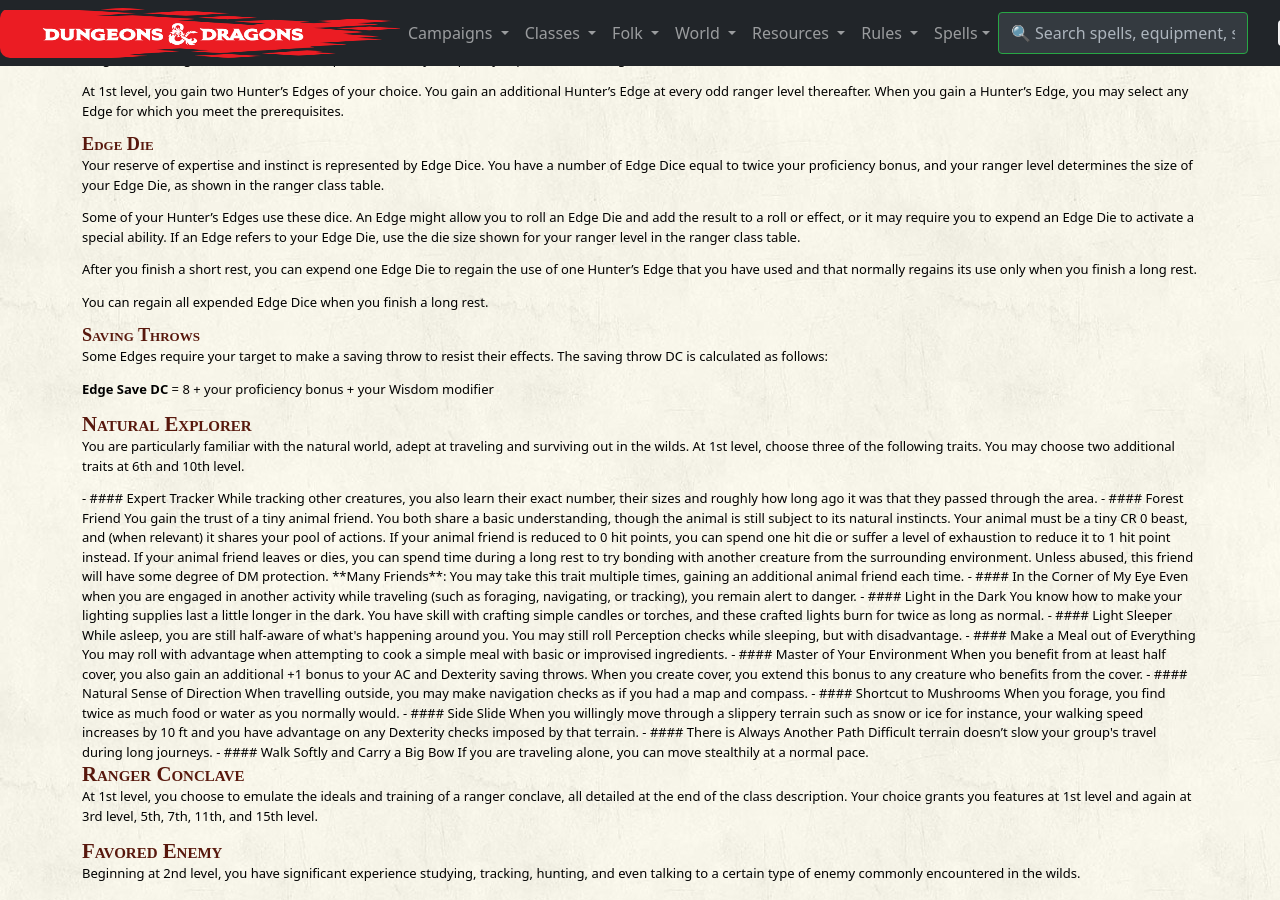
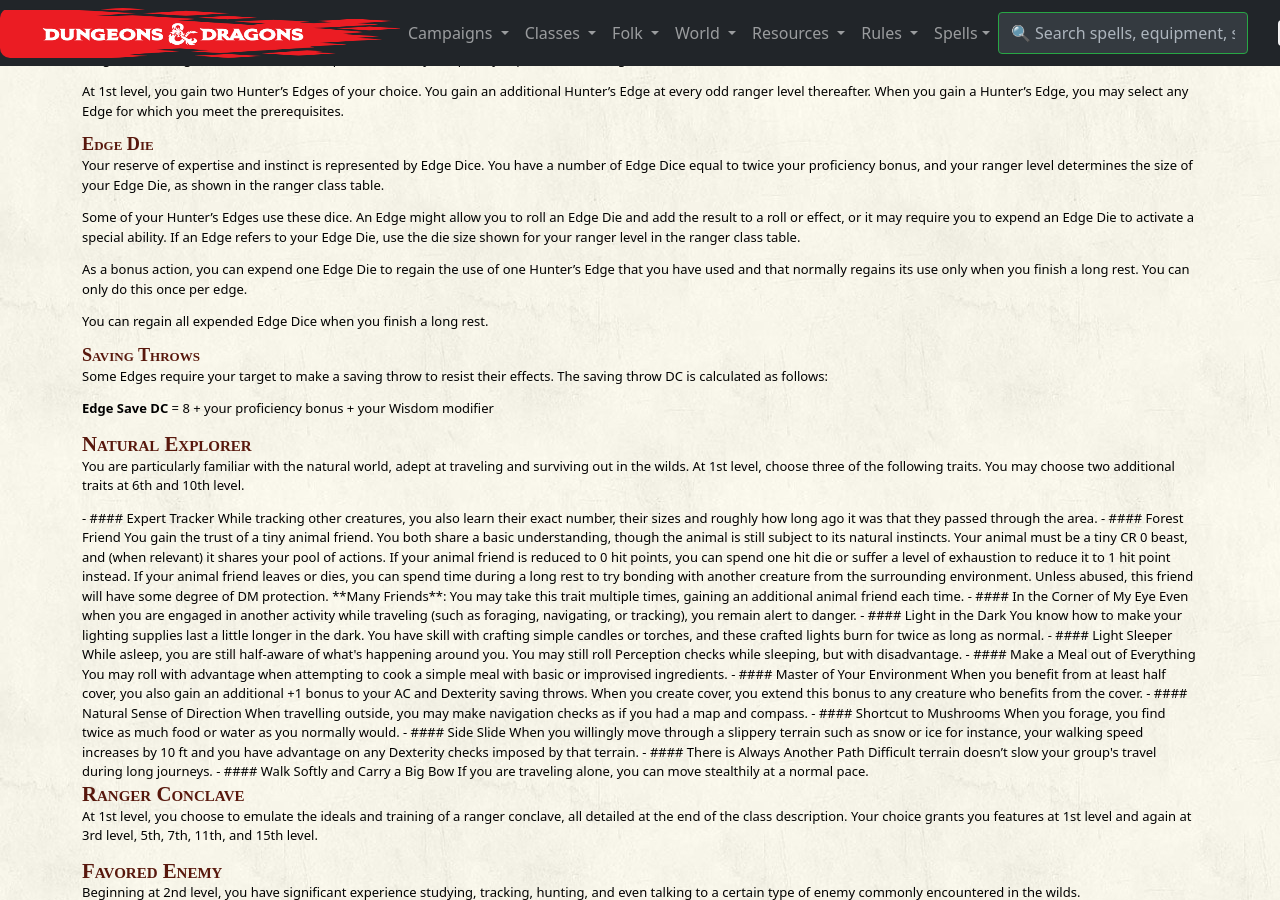
Before and after one commit to kvarak/dnd, a Jekyll site: the page built from docs/_Classes/ranger.md, in a window 1280 px wide and 900 px high, scrolled down 1142 px. Built offline with Jekyll 4.4.1, drawn with Linux system fonts in a browser that asks for light colours; Markdown is read by kramdown in place of the engine named in the settings.

Commit message:
Changed recharging of edges

```diff
--- a/docs/_Classes/ranger.md
+++ b/docs/_Classes/ranger.md
@@ -115,7 +115,7 @@
 
 Some of your Hunter's Edges use these dice. An Edge might allow you to roll an Edge Die and add the result to a roll or effect, or it may require you to expend an Edge Die to activate a special ability. If an Edge refers to your Edge Die, use the die size shown for your ranger level in the ranger class table.
 
-After you finish a short rest, you can expend one Edge Die to regain the use of one Hunter's Edge that you have used and that normally regains its use only when you finish a long rest.
+As a bonus action, you can expend one Edge Die to regain the use of one Hunter's Edge that you have used and that normally regains its use only when you finish a long rest. You can only do this once per edge.
 
 You can regain all expended Edge Dice when you finish a long rest.
 
```
